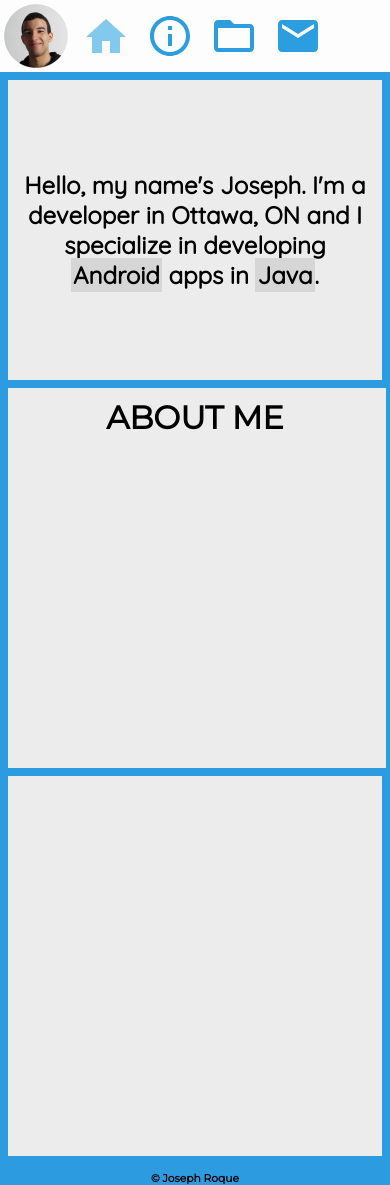
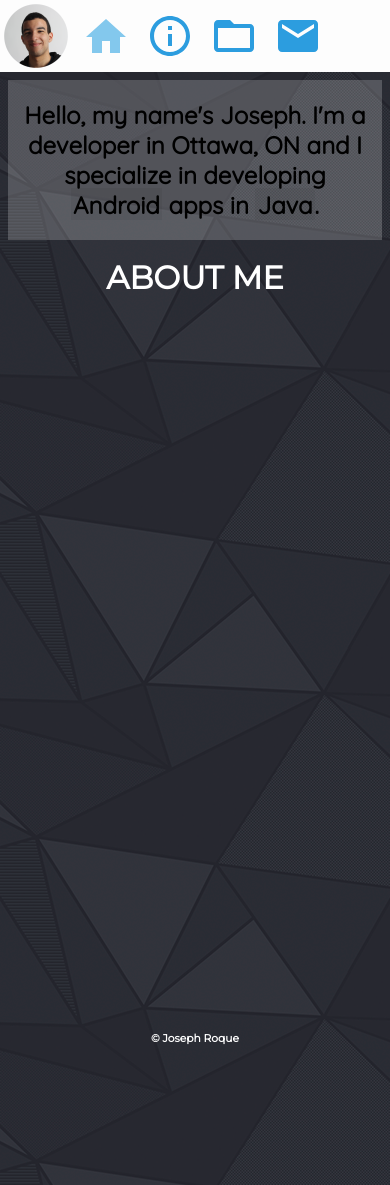
Before and after one commit to joseph-roque/joseph-roque.github.io, a Jekyll site: the page built from index.html, in a window 390 px wide and 1185 px high. Built offline with Jekyll 4.4.1, drawn with Linux system fonts in a browser that asks for light colours.

Commit message:
Added pattern to background for mobile

```diff
--- a/_includes/head.html
+++ b/_includes/head.html
@@ -11,7 +11,7 @@
     <meta name="keywords" content="mobile, desktop, java, objective-c, c++, c, design, develop, developer, android, iphone, apple, portfolio, showcase, ottawa, ontario, canada" />
     <meta name="author" content="Joseph Roque" />
 
-	<link rel="stylesheet" href="{{ "/css/main.css" | prepend: site.baseurl }}">
+	<link rel="stylesheet" href="{{ base }}/css/main.css">
     <script language="javascript" type="text/javascript" src="{{ base }}/js/site.js" ></script>
 	<link rel="canonical" href="{{ page.url | replace:'index.html','' | prepend: site.baseurl | prepend: site.url }}">
 
--- a/css/main.css
+++ b/css/main.css
@@ -32,7 +32,6 @@ header {
 h6 {
     font-family: "Montserrat", sans-serif;
     text-align:center;
-    color:#000;
     margin-top:8px;
     margin-bottom:8px;
 }
@@ -157,17 +156,16 @@ img.nav-profile-img {
     background:rgba(236, 236, 236, 1);
     float:left;
     margin-top:8px;
-    padding-right:4px;
     height:380px;
 
     /* Firefox */
-    width: -moz-calc(50% - 8px);
+    width: -moz-calc(50% - 4px);
     /* WebKit */
-    width: -webkit-calc(50% - 8px);
+    width: -webkit-calc(50% - 4px);
     /* Opera */
-    width: -o-calc(50% - 8px);
+    width: -o-calc(50% - 4px);
     /* Standard */
-    width: calc(50% - 8px);
+    width: calc(50% - 4px);
 }
 
 .right-container {
@@ -177,13 +175,13 @@ img.nav-profile-img {
     height:380px;
 
     /* Firefox */
-    width: -moz-calc(50% - 8px);
+    width: -moz-calc(50% - 4px);
     /* WebKit */
-    width: -webkit-calc(50% - 8px);
+    width: -webkit-calc(50% - 4px);
     /* Opera */
-    width: -o-calc(50% - 8px);
+    width: -o-calc(50% - 4px);
     /* Standard */
-    width: calc(50% - 8px);
+    width: calc(50% - 4px);
 }
 
 footer.site-footer {
@@ -198,6 +196,11 @@ footer.site-footer {
 
 @media screen and (max-width:600px) {
 
+    body {
+        background-image: url("../assets/pattern3.gif");
+        color: #fff;
+    }
+
     #navbar {
         display:none;
     }
@@ -206,11 +209,25 @@ footer.site-footer {
         display:inline;
     }
 
-    .vertically-centered-banner-outer {display:table; height:300px; overflow:hidden;}
+    .vertically-centered-banner-outer {display:table; height:auto; overflow:hidden;}
     .vertically-centered-banner-inner {display:table-cell; vertical-align: middle;}
 
+    #content {
+        background:none;
+    }
+
+
+    .language-name {
+        background-color:rgba(0, 0, 0, 0.05);
+    }
+
     .full-banner {
-        height:300px;
+        background:rgba(255, 255, 255, 0.2);
+        color:#000;
+        height:auto;
+        overflow: auto;
+        padding-top:20px;
+        padding-bottom:20px;
     }
 
     .full-banner h1 {
@@ -224,10 +241,12 @@ footer.site-footer {
     }
 
     .left-container {
+        background:rgba(0, 0, 0, 0);
         width: 100%;
     }
 
     .right-container {
+        background:rgba(0, 0, 0, 0);
         width:100%;
         float: left;
     }
@@ -239,4 +258,8 @@ footer.site-footer {
     .regular-body {
         text-align: center;
     }
+
+    footer.site-footer {
+        background:none;
+    }
 }
```
Also changed, not shown: assets/pattern.jpg (added), assets/pattern2.png (added), assets/pattern3.gif (added).
